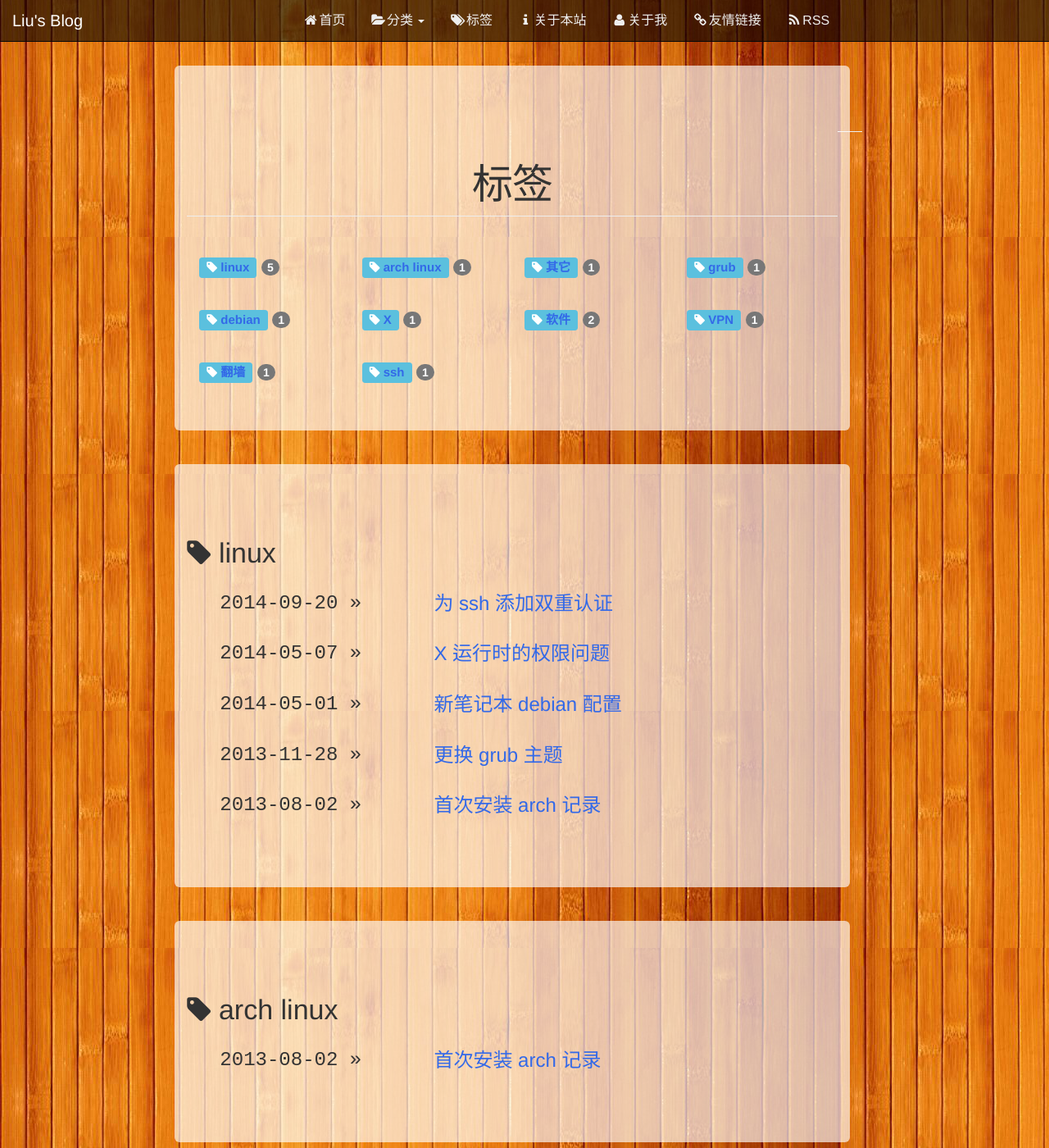
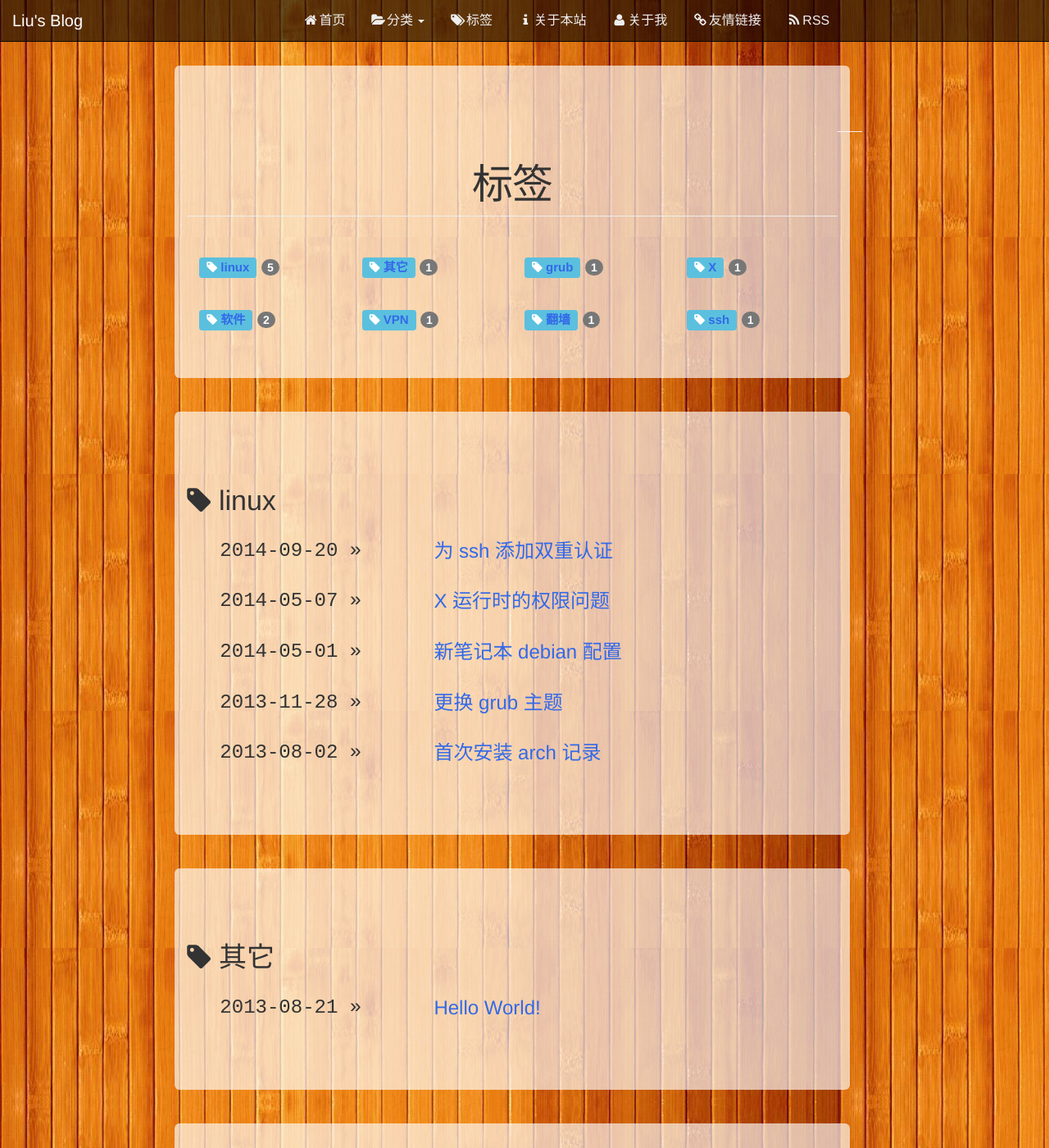
Before and after one commit to laurence6/blog, a Jekyll site: the page built from tags.html, in a window 1280 px wide and 1400 px high. Shown: the whole window at 82% size. Built offline with Jekyll 4.4.1, drawn with Linux system fonts in a browser that asks for light colours; some of the changed text lies outside the part shown.

Commit message:
remove some tags

```diff
--- a/_posts/2013-08-02-01.html
+++ b/_posts/2013-08-02-01.html
@@ -2,7 +2,7 @@
 layout: post
 title: 首次安装 arch 记录
 category: "计算机"
-tags: ["linux", "arch linux"]
+tags: ["linux"]
 image: http://ww2.sinaimg.cn/mw690/bf2cf099jw1e7uhcyb4agj20au0af0tb.jpg
 ---
 <p>上周五我就决定尝试一下 arch linux，前几天去了一趟上海，回来之后一直没有什么时间来折腾。今天终于把它安装好了并装了一些我平时会用到的软件。</p>
--- a/_posts/2014-05-01-01.html
+++ b/_posts/2014-05-01-01.html
@@ -2,7 +2,7 @@
 layout: post
 title: 新笔记本 debian 配置
 category: "计算机"
-tags: ["linux", "debian"]
+tags: ["linux"]
 image: http://ww2.sinaimg.cn/mw690/bf2cf099jw1e7uhczmr2cj209709qq38.jpg
 ---
 <p>好久没更新了，大家好。2014 年的前四个月都没有写东西了，简单地说就是一个字，懒。</p>
```
